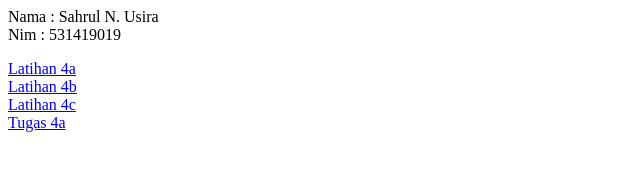
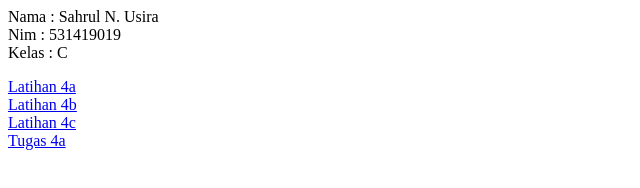
Before and after one commit to SahrulUsira/Tugas-GitHub-1, a plain HTML site: page Index.html in a window 1280 px wide. Shown: the whole page, without its empty margins (0-640 px from the left). Drawn offline with Linux system fonts and the light colour scheme.

Commit message:
menambahkan kelas

```diff
--- a/Index.html
+++ b/Index.html
@@ -5,6 +5,7 @@
     <p>
         Nama : Sahrul N. Usira<br>
         Nim : 531419019<br>
+        Kelas : C<br>
     </p>
     <body>
         <a href="L4a_531419067.html">Latihan 4a</a><br>
```
